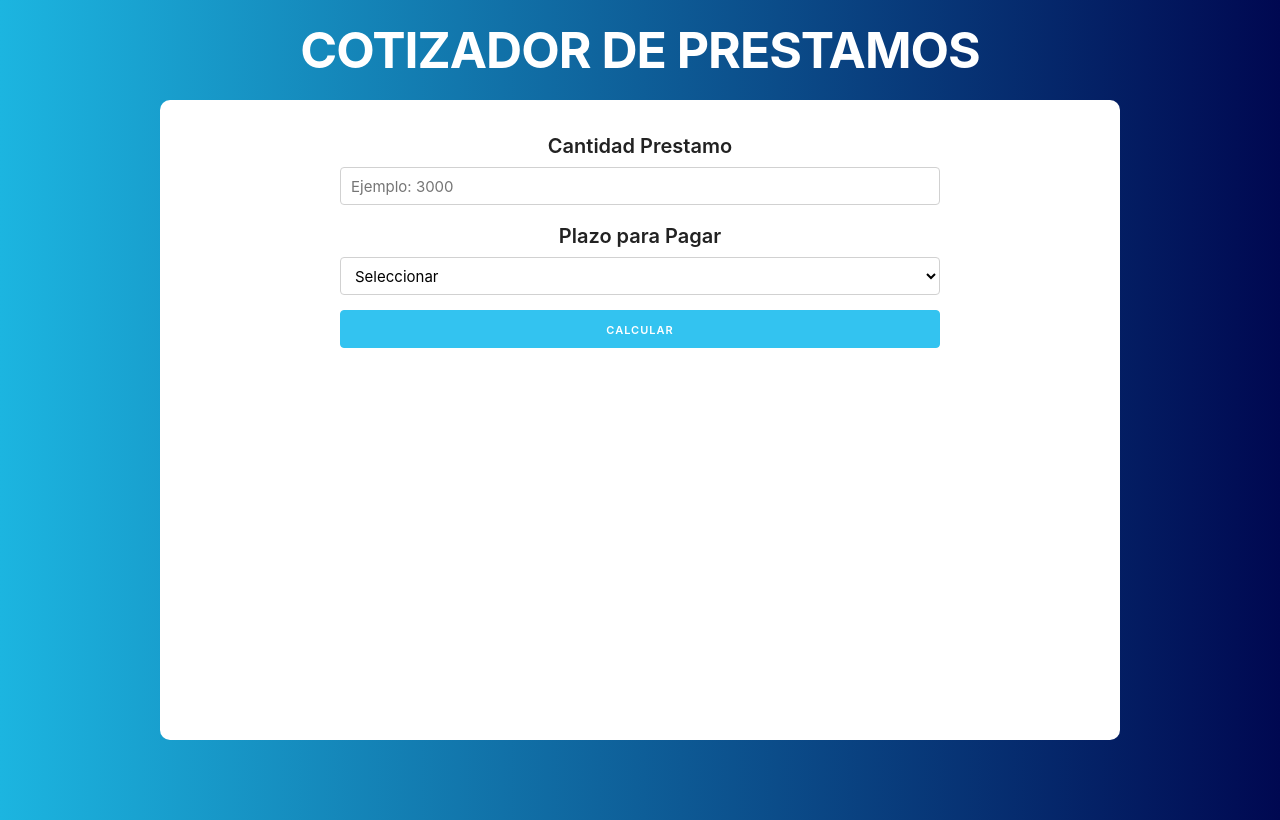
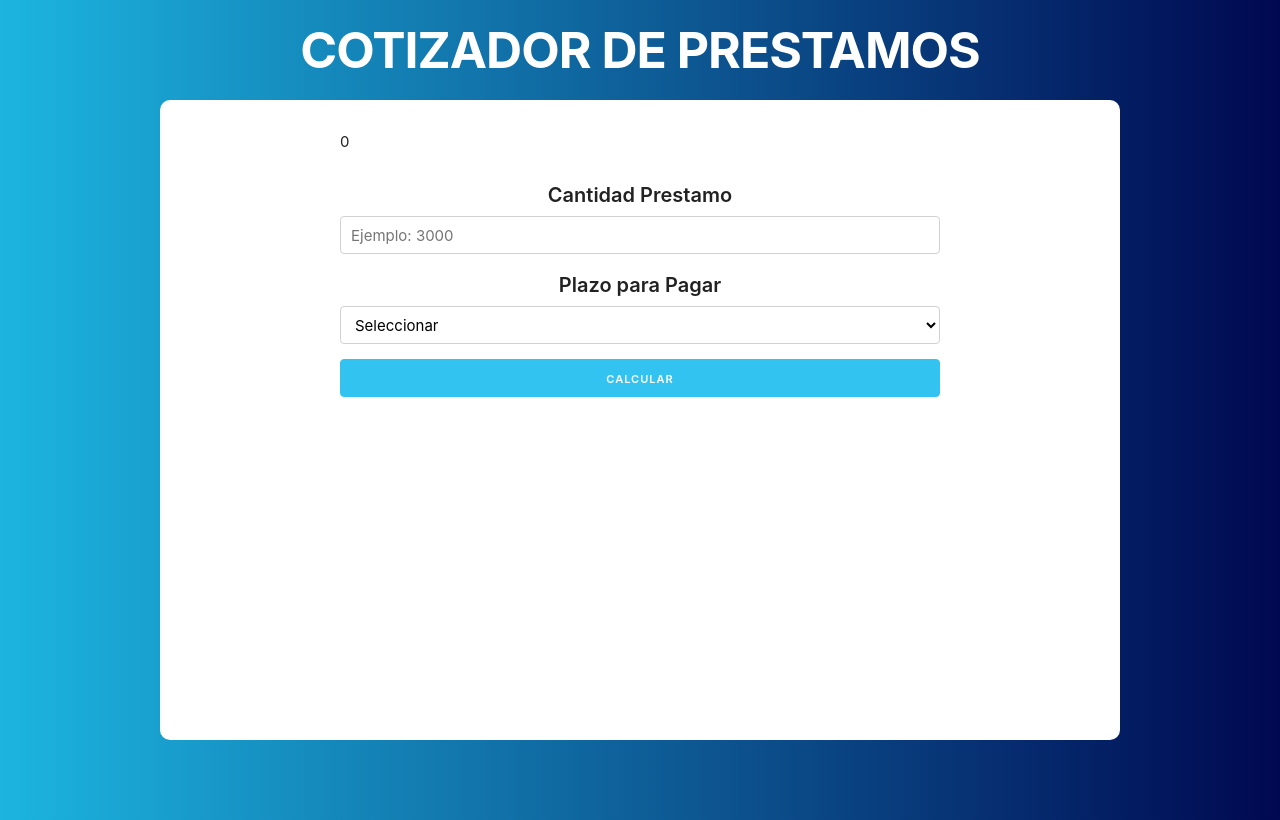
Before and after one commit to hijuliancode/jsd-loan-quote, a React (Create React App) app: page / in a window 1280 px wide. Built offline with nearby package versions, Linux system fonts and the light colour scheme.

Commit message:
Input values with setState, hooks

```diff
--- a/src/App.js
+++ b/src/App.js
@@ -1,13 +1,20 @@
-import React, { Fragment } from 'react';
+import React, { Fragment, useState } from 'react';
 import Header from './components/header';
 import Form from './components/form';
 
 function App() {
+
+  // definir el State
+  const [cantidad, setCantidad] = useState(0) // valor inicial en 0
+
   return (
     <Fragment>
       <Header title="Cotizador de prestamos" />
       <div className="container">
-        <Form />
+        <Form
+          cantidad={cantidad}
+          setCantidad={setCantidad}
+        />
       </div>
     </Fragment>
   );
--- a/src/components/form.js
+++ b/src/components/form.js
@@ -1,9 +1,11 @@
 import React, { Fragment } from 'react';
 
-const Form = (props) => {
+const Form = ({cantidad, setCantidad}) => {
+
   return (
     <Fragment>
       <form>
+<p>{cantidad}</p>
         <div className="row">
           <div>
             <label>Cantidad Prestamo</label>
@@ -11,6 +13,7 @@ const Form = (props) => {
               className="u-full-width"
               type="number"
               placeholder="Ejemplo: 3000"
+              onChange={ e => setCantidad( parseInt(e.target.value) ) }
             />
           </div>
           <div>
```
